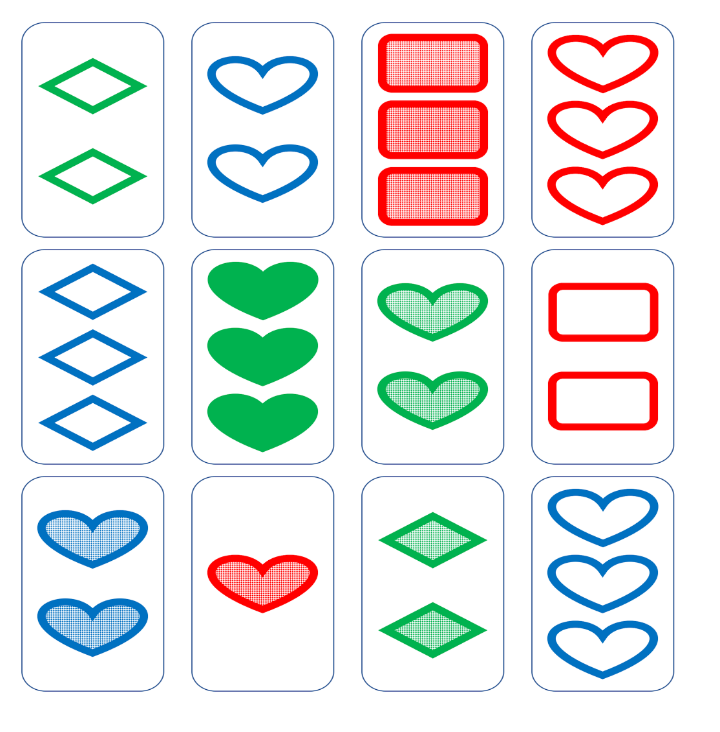
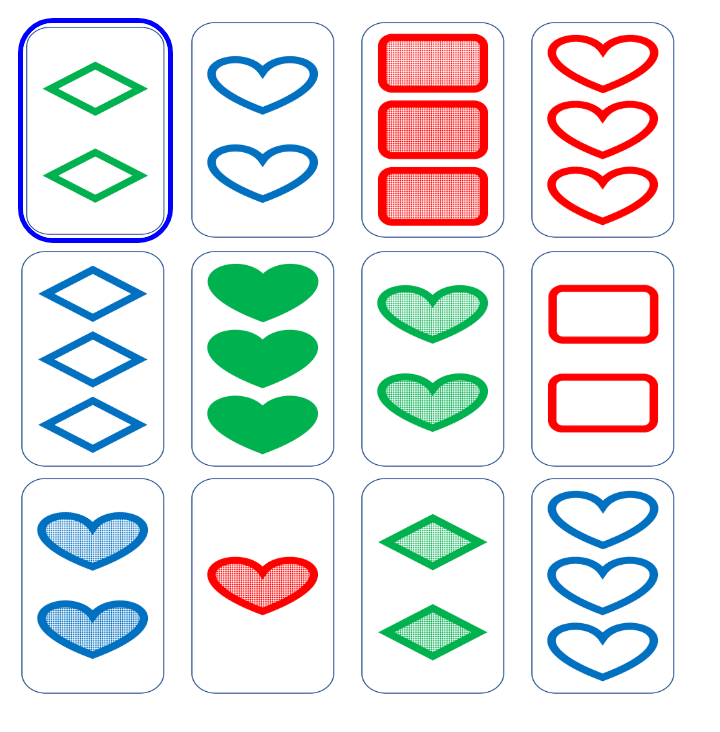
Before and after one commit to Robernator/setgame-tut, a website with bundled scripts: page index.html in a window 1280 px wide. Both pictures are taken after a click on the picture 93 px from the left and 129 px from the top of the page. Shown: the whole page, without its empty margins (0-720 px from the left). Built offline with nearby package versions, Linux system fonts and the light colour scheme.

Commit message:
slecting card

```diff
--- a/src/game/set-service.ts
+++ b/src/game/set-service.ts
@@ -25,7 +25,13 @@ export class SetService {
     }
 
     private selectCard(cardId: string) {
-        alert('pressed cardId : ' + cardId);
+        const card = this.onTable.find(c => c.cardId === cardId);
+        if (card) {
+            card.selected = !card.selected
+            const className = card.selected ? 'card-selected' : 'card';
+            let btn = document.getElementById(cardId);
+            btn!.className = className;
+        }
     }
 
     public createBoard(): void {
--- a/style.css
+++ b/style.css
@@ -2,6 +2,15 @@
     margin: 0;
     width:150px;
     padding: 0px;
+}
+
+.card-selected {
+    margin: 0;
+    width: 145px;
+    padding: 0px;
+    border: 5px solid blue;
+    border-radius: 35px;
+    background-color: blue;
 }
 
 .grid-container {
--- a/tsconfig.json
+++ b/tsconfig.json
@@ -4,7 +4,7 @@
 
     /* Basic Options */
     // "incremental": true,                   /* Enable incremental compilation */
-    "target": "es5",                          /* Specify ECMAScript target version: 'ES3' (default), 'ES5', 'ES2015', 'ES2016', 'ES2017', 'ES2018', 'ES2019', 'ES2020', or 'ESNEXT'. */
+    "target": "es2015",                          /* Specify ECMAScript target version: 'ES3' (default), 'ES5', 'ES2015', 'ES2016', 'ES2017', 'ES2018', 'ES2019', 'ES2020', or 'ESNEXT'. */
     "module": "es2015",                     /* Specify module code generation: 'none', 'commonjs', 'amd', 'system', 'umd', 'es2015', 'es2020', or 'ESNext'. */
     // "lib": [],                             /* Specify library files to be included in the compilation. */
     // "allowJs": true,                       /* Allow javascript files to be compiled. */
```
Also changed, not shown: README.md.
